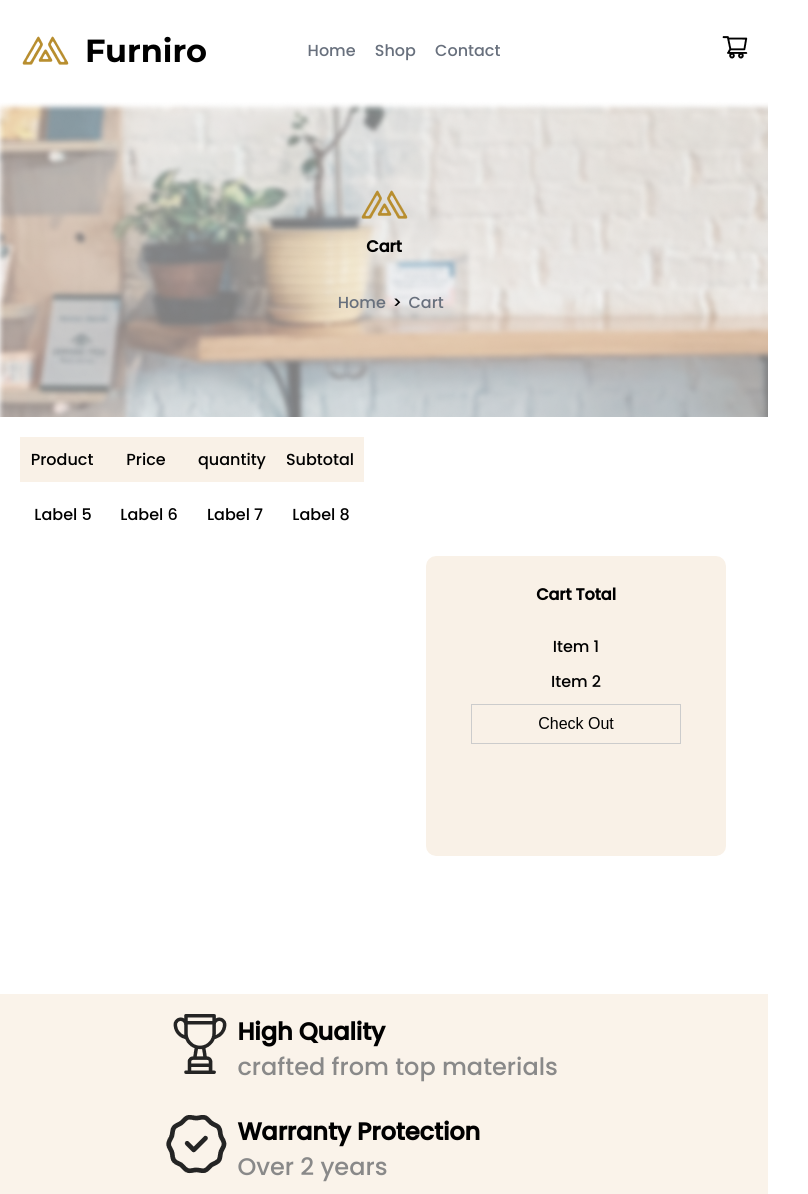
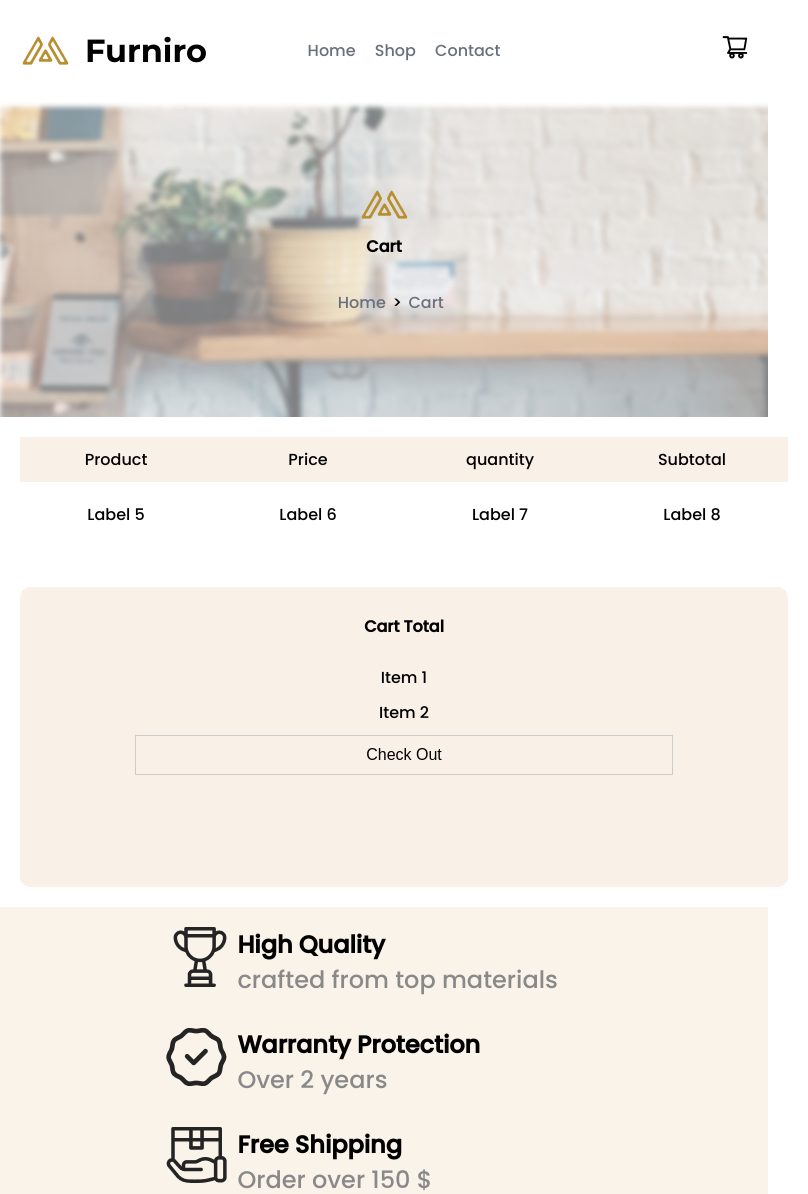
Before and after one commit to Zeinababoalsoud/e-commerce-website, a React (Vite) app in the folder final-project-advanced-level/: page /Cart in a window 768 px wide. Shown: the top 1194 px of the page, 808 px wide, since content can reach past the window. Built offline with nearby package versions, Linux system fonts and the light colour scheme.

Commit message:
secont-commit

```diff
--- a/final-project-advanced-level/src/pages/cart/Cart.css
+++ b/final-project-advanced-level/src/pages/cart/Cart.css
@@ -84,3 +84,23 @@
     text-align: center;
     border-radius: 10px;
 }
+/********************media query******************/
+@media (max-width: 600px) {
+    .cart-container{
+        flex-direction: column;
+    }
+
+}
+
+@media (min-width: 601px) and (max-width: 1000px) {
+
+    .cart-container{
+        flex-direction: column;
+    }
+    .cart-container div{
+        width:100%;
+    }
+
+
+
+}
```
